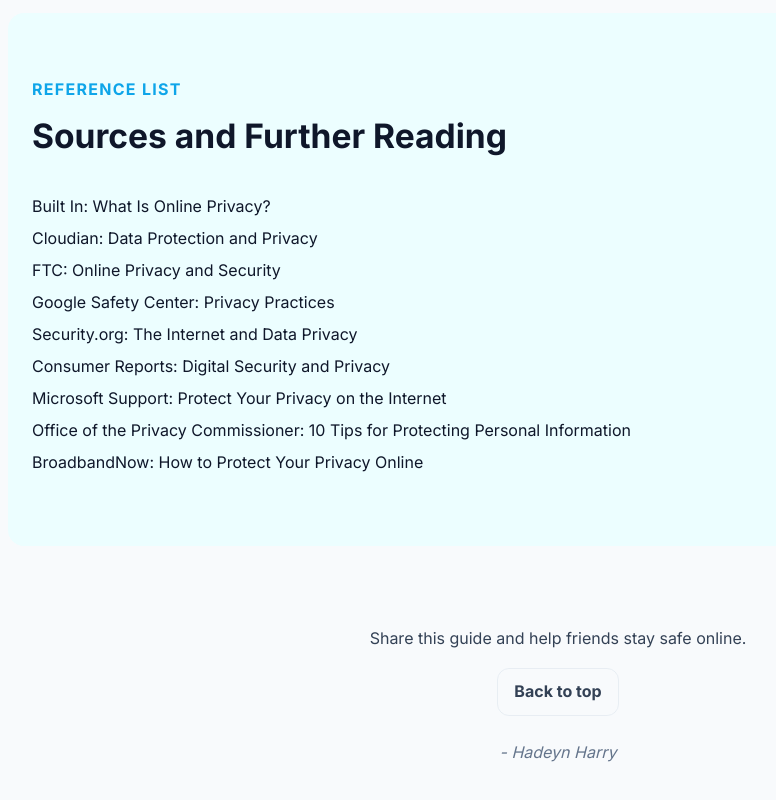
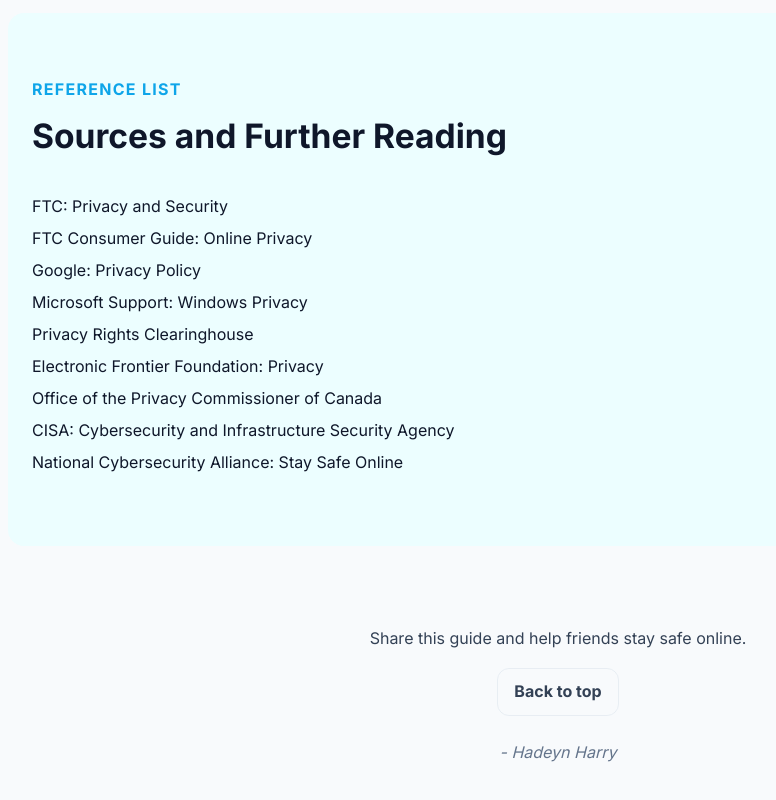
Before and after one commit to Duckiz1/Digital-Lit-Final-Project, a plain HTML site: page index.html in a window 1280 px wide. Shown: the part 4300-5100 px from the top of the page, without its empty margins (82-858 px from the left). Drawn offline with Linux system fonts and the light colour scheme.

Commit message:
Update index.html

```diff
--- a/index.html
+++ b/index.html
@@ -211,15 +211,15 @@
         <h2>Sources and Further Reading</h2>
       </div>
       <ul class="list list--plain refs">
-        <li><a href="https://builtin.com/data-security/online-privacy" target="_blank" rel="noreferrer">Built In: What Is Online Privacy?</a></li>
-        <li><a href="https://cloudian.com/guides/data-protection/data-protection-vs-privacy/" target="_blank" rel="noreferrer">Cloudian: Data Protection and Privacy</a></li>
-        <li><a href="https://consumer.ftc.gov/articles/online-privacy-and-security" target="_blank" rel="noreferrer">FTC: Online Privacy and Security</a></li>
-        <li><a href="https://safety.google/privacy/privacy-controls/" target="_blank" rel="noreferrer">Google Safety Center: Privacy Practices</a></li>
-        <li><a href="https://www.security.org/resources/online-data-privacy/" target="_blank" rel="noreferrer">Security.org: The Internet and Data Privacy</a></li>
-        <li><a href="https://www.consumerreports.org/privacy/protecting-your-digital-privacy-a1029580443/" target="_blank" rel="noreferrer">Consumer Reports: Digital Security and Privacy</a></li>
-        <li><a href="https://support.microsoft.com/topic/protect-your-privacy-on-the-internet" target="_blank" rel="noreferrer">Microsoft Support: Protect Your Privacy on the Internet</a></li>
-        <li><a href="https://www.priv.gc.ca/en/privacy-topics/awareness-and-outreach/fact-sheets/general-topics/privacy_tips/" target="_blank" rel="noreferrer">Office of the Privacy Commissioner: 10 Tips for Protecting Personal Information</a></li>
-        <li><a href="https://broadbandnow.com/report/protect-your-privacy-online/" target="_blank" rel="noreferrer">BroadbandNow: How to Protect Your Privacy Online</a></li>
+        <li><a href="https://www.ftc.gov/tips-advice/business-center/privacy-and-security" target="_blank" rel="noreferrer">FTC: Privacy and Security</a></li>
+        <li><a href="https://consumer.ftc.gov/consumer-alerts/2021/06/your-guide-protecting-your-privacy-online" target="_blank" rel="noreferrer">FTC Consumer Guide: Online Privacy</a></li>
+        <li><a href="https://policies.google.com/privacy" target="_blank" rel="noreferrer">Google: Privacy Policy</a></li>
+        <li><a href="https://www.microsoft.com/en-us/privacy/privacystatement" target="_blank" rel="noreferrer">Microsoft Support: Windows Privacy</a></li>
+        <li><a href="https://www.privacyrights.org/" target="_blank" rel="noreferrer">Privacy Rights Clearinghouse</a></li>
+        <li><a href="https://www.eff.org/issues/privacy" target="_blank" rel="noreferrer">Electronic Frontier Foundation: Privacy</a></li>
+        <li><a href="https://www.priv.gc.ca/en/" target="_blank" rel="noreferrer">Office of the Privacy Commissioner of Canada</a></li>
+        <li><a href="https://www.cisa.gov/" target="_blank" rel="noreferrer">CISA: Cybersecurity and Infrastructure Security Agency</a></li>
+        <li><a href="https://www.staysafeonline.org/" target="_blank" rel="noreferrer">National Cybersecurity Alliance: Stay Safe Online</a></li>
       </ul>
     </section>
   </main>
```
